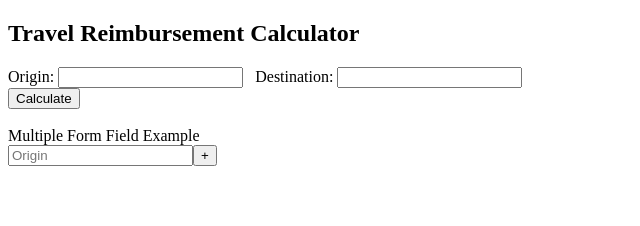
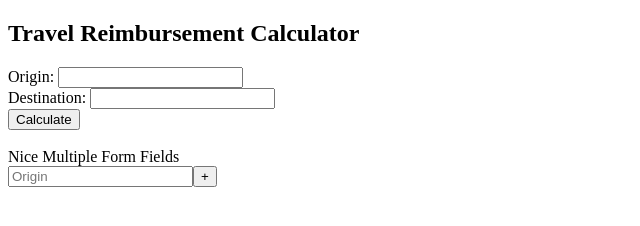
Before and after one commit to danielwdunn/travel_reimbursement, a plain HTML site: page index.html in a window 1280 px wide. Shown: the whole page, without its empty margins (0-640 px from the left). Drawn offline with nearby package versions, Linux system fonts and the light colour scheme; some packages are replaced by stand-ins of ours.

Commit message:
Update index.html

```diff
--- a/index.html
+++ b/index.html
@@ -9,7 +9,8 @@
   <h2>Travel Reimbursement Calculator</h2>
 <form id="distance_form">
     <label>Origin: </label>
-    <input id="origin" type="text" name="origin"/>	&nbsp;
+    <input id="origin" type="text" name="origin"/>
+    <br/>
     <label>Destination: </label>
     <input id="destination" type="text" name="destination"/>
     <br/>
@@ -20,15 +21,11 @@
 
 
 <br>
-
-
-<!-- Merge with above to generate multiple lines of Origin and Destination fields-->
-
 <div class="container">
 	<div class="row">
 		<input type="hidden" name="count" value="1" />
         <div class="control-group" id="fields">
-            <label class="control-label" for="field1">Multiple Form Field Example</label>
+            <label class="control-label" for="field1">Nice Multiple Form Fields</label>
             <div class="controls" id="profs">
                 <form class="input-append">
                     <div id="field"><input autocomplete="off" class="input" id="field1" name="prof1" type="text" placeholder="Origin" data-items="8"/><button id="b1" class="btn add-more" type="button">+</button></div>
@@ -37,8 +34,14 @@
         </div>
 	</div>
 </div>
+
+
+
+
   <script src='http://cdnjs.cloudflare.com/ajax/libs/jquery/2.1.3/jquery.min.js'></script>
-  <script src='https://maps.googleapis.com/maps/api/js'></script>
-  <script  src="js/index.js"></script>
+<script src='https://maps.googleapis.com/maps/api/js'></script>
+
+    <script  src="js/index.js"></script>
+
 </body>
 </html>
```
